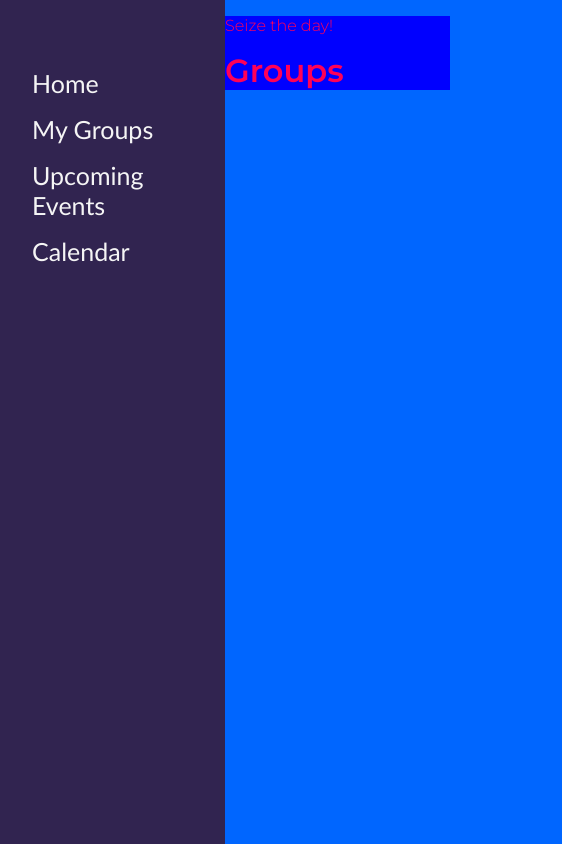
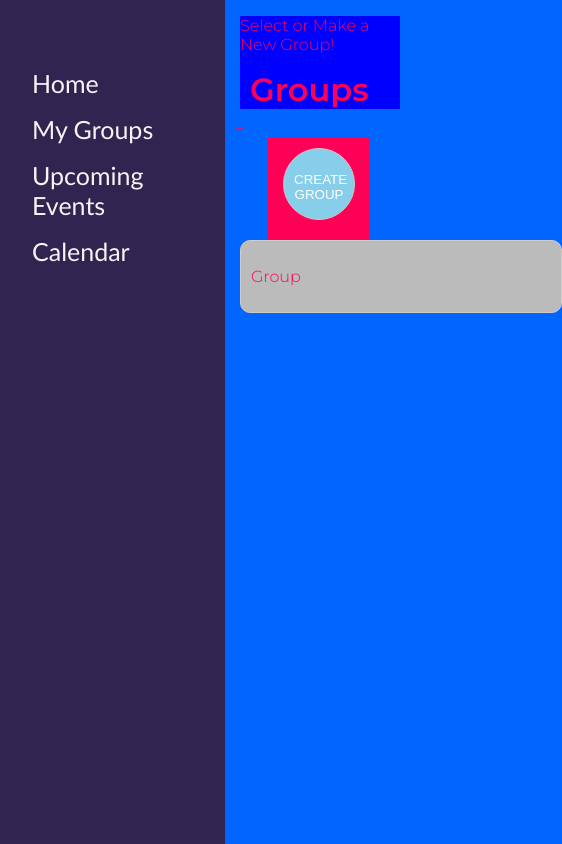
Before and after one commit to k4vglitcher/WYA, an Electron app: page src/groups.html in a window 450 px wide. Shown: the whole page, 562 px wide, since content can reach past the window. Drawn offline with nearby package versions, Linux system fonts and the light colour scheme.

Commit message:
Added Button to create group cards and polished group tab

```diff
--- a/assets/css/groups.css
+++ b/assets/css/groups.css
@@ -4,7 +4,10 @@ body {
     background-color: #0066ff;
     color:#FF0057;
     font-family: 'Montserrat';
-    margin:0;
+    margin-top: 15px;
+    margin-bottom: 50px;
+    margin-right: 50px;
+    margin-left: 235px;
 }
 
 .row {
@@ -23,11 +26,11 @@ img {
 }
 
 h1 {
-    margin: 0 0 10px 0;
+    margin: 10px;
 }
 .first_row {
   background-color: blue;
-  margin-left: 225px; /* Same as the width of the sidenav */
+  margin-left: 5px; /* Same as the width of the sidenav */
 }
 
 button {
@@ -41,3 +44,15 @@ button {
     cursor:pointer;
     margin-left: 225px; /* Same as the width of the sidenav */
 }
+
+button div.item {
+            background-color: skyblue;
+            width: 50px;
+            height: 50px;
+            border-radius: 100%;
+            float: left;
+        }
+        div.item {
+             width:300px; margin-right:5px; margin-left:5px; margin-bottom:10px; float: left;
+            padding:10px; background-color: #BBBBBB; border: 1px solid #ccc; border-radius:10px;
+        }
--- a/src/groups.html
+++ b/src/groups.html
@@ -8,6 +8,7 @@
   <link rel="stylesheet" href="../assets/css/groups.css" />
 
 </head>
+<script src= "../dist/groups.js"></script>
 
 <body>
   <!-- Sidebar -->
@@ -19,13 +20,24 @@
   </div>
   <div class="first_row">
     <div id="Events">
-      <p class="text">Seize the day!</p>
+      <p class="text">Select or Make a New Group!</p>
       <h1 id="groupnames">Groups</h1>
     </div>
   </div>
+<!-- Start of cards -->
+       <div class="plus">+</div>
+       <button class="plus">
+           <div class="item">
+           <p>Create Group</p>
+       </div>
+       </button>
+      <div class="item">
+           <p>Group</p>
+      </div>
+      <script src="https://ajax.googleapis.com/ajax/libs/jquery/1.12.4/jquery.min.js"></script>
+
 </body>
-
+<script src="https://cdnjs.cloudflare.com/ajax/libs/jquery/3.3.1/jquery.min.js"></script>
 <script src="../dist/groups.js"></script>
 
-<script src="https://cdnjs.cloudflare.com/ajax/libs/jquery/3.3.1/jquery.min.js"></script>
 </html>
```
Also changed, not shown: dist/groups.js.
